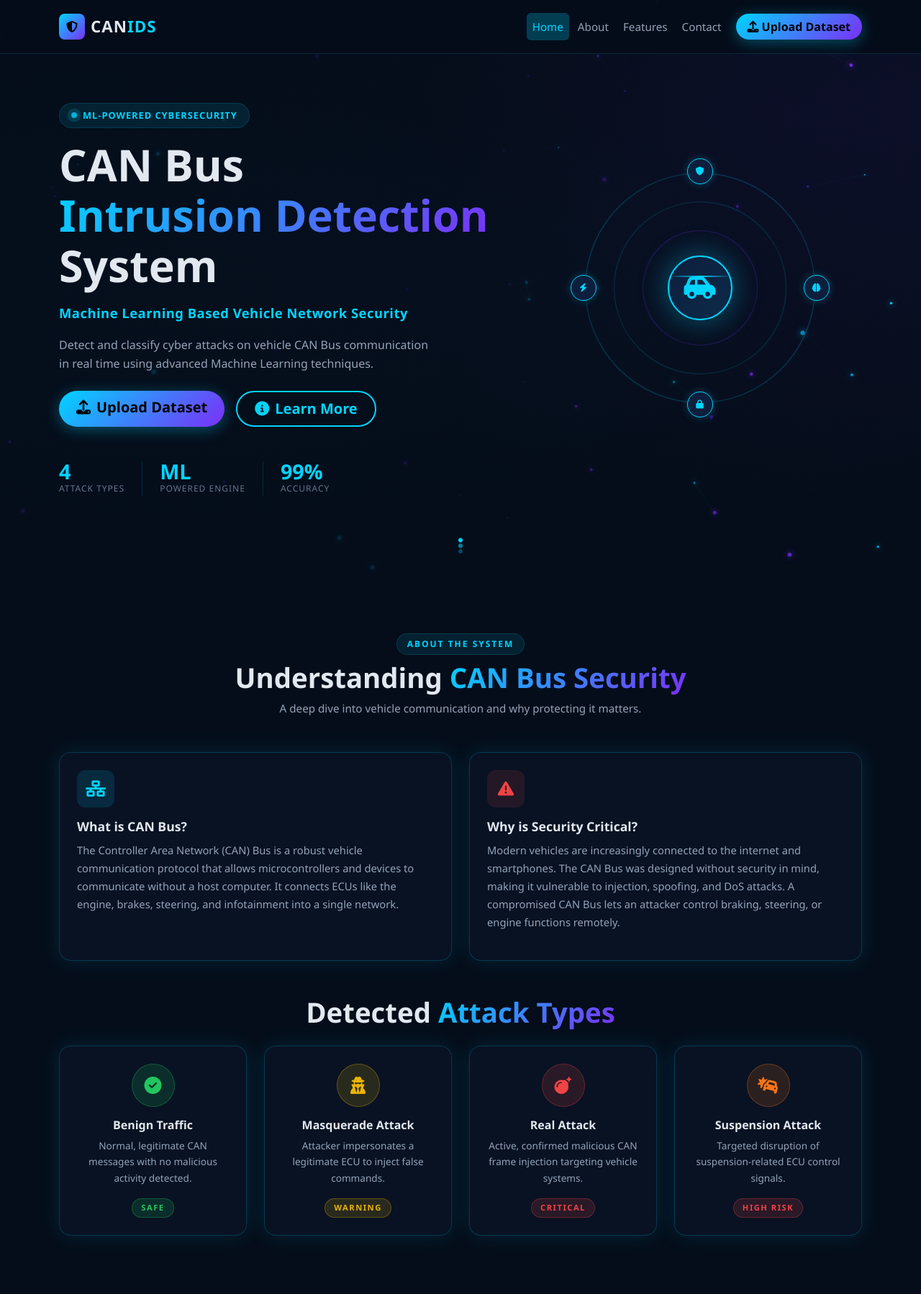
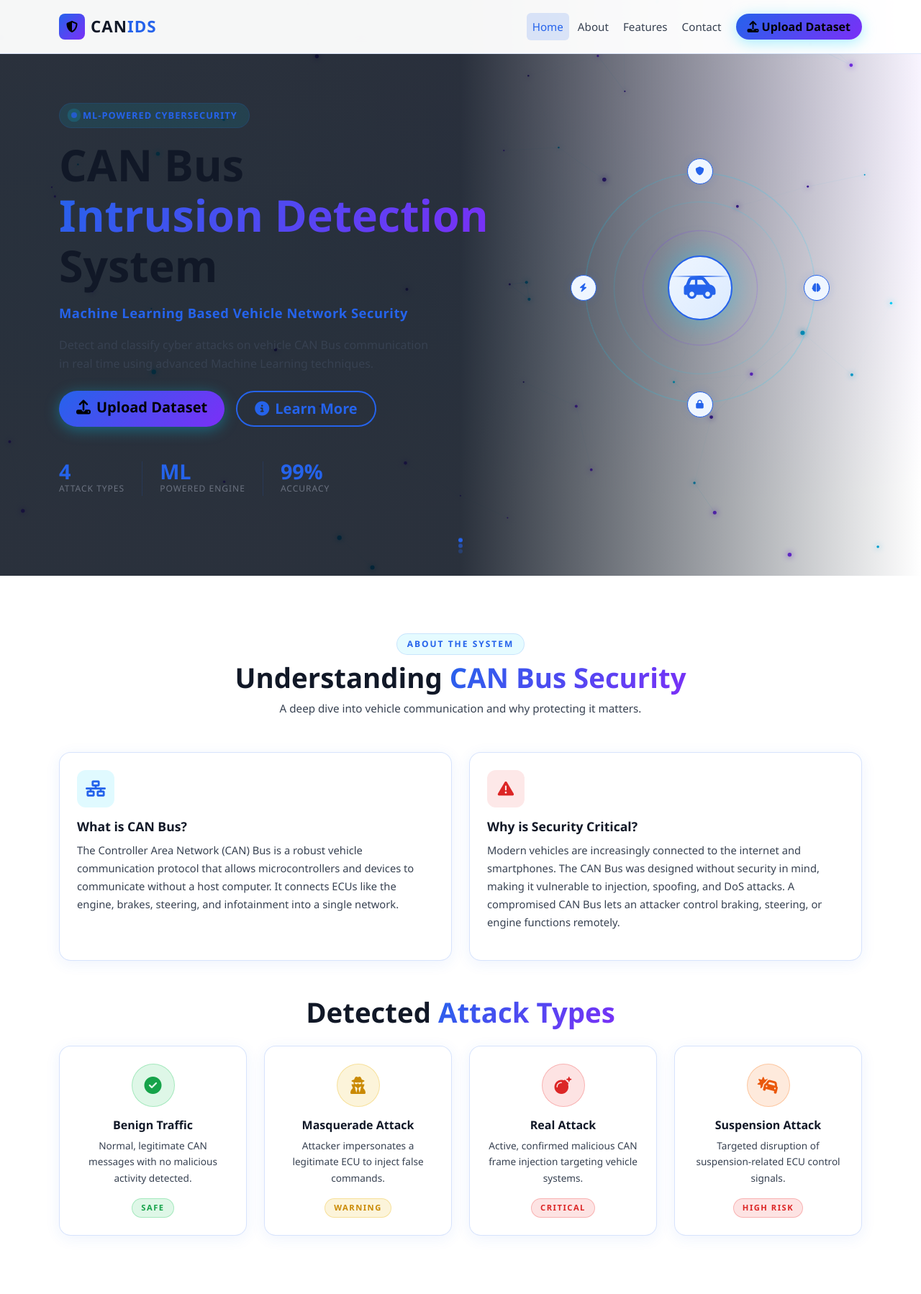
Before and after one commit to ADARSH1248/CAN-BUS-Intrusion-Detection-System, a Flask app: page / in a window 1280 px wide. Shown: the top 1798 px of the page at 72% size. Run offline with Flask 3, Linux system fonts and the light colour scheme.

Commit message:
Change theme colors from dark to light

```diff
--- a/static/css/style.css
+++ b/static/css/style.css
@@ -1,30 +1,30 @@
 /* ═══════════════════════════════════════════════
    CAN BUS IDS — MASTER STYLESHEET
-   Dark theme: #050d1a · #0a1628 · #00d4ff · #fff
+   Light theme: #ffffff · #f8fafc · #2563eb · #111827
    ═══════════════════════════════════════════════ */
 
 /* ─── CSS VARIABLES ─── */
 :root {
-  --bg-dark:    #050d1a;
-  --bg-card:    #0a1628;
-  --bg-nav:     rgba(5, 13, 26, 0.92);
-  --cyan:       #00d4ff;
-  --cyan-dark:  #0099bb;
-  --cyan-glow:  rgba(0, 212, 255, 0.25);
-  --navy:       #0d1f3c;
-  --text-main:  #e2e8f0;
-  --text-muted: #64748b;
-  --text-dim:   #94a3b8;
-  --border:     rgba(0, 212, 255, 0.15);
-  --glass-bg:   rgba(10, 22, 40, 0.7);
-  --glass-border: rgba(0, 212, 255, 0.2);
-  --green:      #22c55e;
-  --yellow:     #eab308;
-  --orange:     #f97316;
-  --red:        #ef4444;
+  --bg-dark:    #ffffff;
+  --bg-card:    #f8fafc;
+  --bg-nav:     rgba(255, 255, 255, 0.96);
+  --cyan:       #2563eb;
+  --cyan-dark:  #1d4ed8;
+  --cyan-glow:  rgba(37, 99, 235, 0.15);
+  --navy:       #eff6ff;
+  --text-main:  #111827;
+  --text-muted: #6b7280;
+  --text-dim:   #374151;
+  --border:     rgba(37, 99, 235, 0.15);
+  --glass-bg:   rgba(255, 255, 255, 0.95);
+  --glass-border: rgba(37, 99, 235, 0.18);
+  --green:      #16a34a;
+  --yellow:     #ca8a04;
+  --orange:     #ea580c;
+  --red:        #dc2626;
   --radius-lg:  1rem;
   --radius-md:  0.75rem;
-  --shadow-glow: 0 0 30px rgba(0, 212, 255, 0.12);
+  --shadow-glow: 0 4px 20px rgba(37, 99, 235, 0.08);
   --transition:  0.3s ease;
 }
 
@@ -200,7 +200,7 @@ a { text-decoration: none; color: inherit; }
 
 .graphic-center {
   width: 90px; height: 90px;
-  background: linear-gradient(135deg, var(--navy), #0d2a4a);
+  background: linear-gradient(135deg, #eff6ff, #dbeafe);
   border: 2px solid var(--cyan);
   border-radius: 50%;
   display: flex; align-items: center; justify-content: center;
@@ -331,7 +331,7 @@ a { text-decoration: none; color: inherit; }
 
 /* ─── FOOTER ─── */
 .ids-footer {
-  background: rgba(5,13,26,0.98);
+  background: #f8fafc;
   border-top: 1px solid var(--border);
   padding: 2.5rem 1.5rem;
 }
@@ -424,7 +424,7 @@ a { text-decoration: none; color: inherit; }
 /* ─── PROCESSING OVERLAY ─── */
 .processing-overlay {
   position: fixed; inset: 0; z-index: 9999;
-  background: rgba(5,13,26,0.97);
+  background: rgba(255,255,255,0.97);
   display: flex; align-items: center; justify-content: center;
   backdrop-filter: blur(10px);
 }
@@ -490,7 +490,7 @@ a { text-decoration: none; color: inherit; }
 .sidebar {
   position: fixed; top: 0; left: 0; bottom: 0;
   width: var(--sidebar-w); z-index: 1000;
-  background: rgba(5,13,26,0.98);
+  background: #ffffff;
   border-right: 1px solid var(--border);
   display: flex; flex-direction: column;
   transition: transform var(--transition);
@@ -538,7 +538,7 @@ a { text-decoration: none; color: inherit; }
 .dash-topbar {
   display: flex; align-items: center; justify-content: space-between;
   padding: 0.75rem 1.5rem;
-  background: rgba(5,13,26,0.95);
+  background: rgba(255,255,255,0.96);
   border-bottom: 1px solid var(--border);
   backdrop-filter: blur(20px);
   position: sticky; top: 0; z-index: 100;
@@ -686,7 +686,7 @@ a { text-decoration: none; color: inherit; }
   padding: 0.75rem 1rem;
   white-space: nowrap;
 }
-.ids-table tbody tr { border-bottom: 1px solid rgba(255,255,255,0.04); transition: background var(--transition); }
+.ids-table tbody tr { border-bottom: 1px solid #e5e7eb; transition: background var(--transition); }
 .ids-table tbody tr:hover { background: rgba(0,212,255,0.04); }
 .ids-table tbody td { padding: 0.6rem 1rem; vertical-align: middle; color: var(--text-dim); }
 .ids-table tbody td:first-child { color: var(--text-muted); }
```
